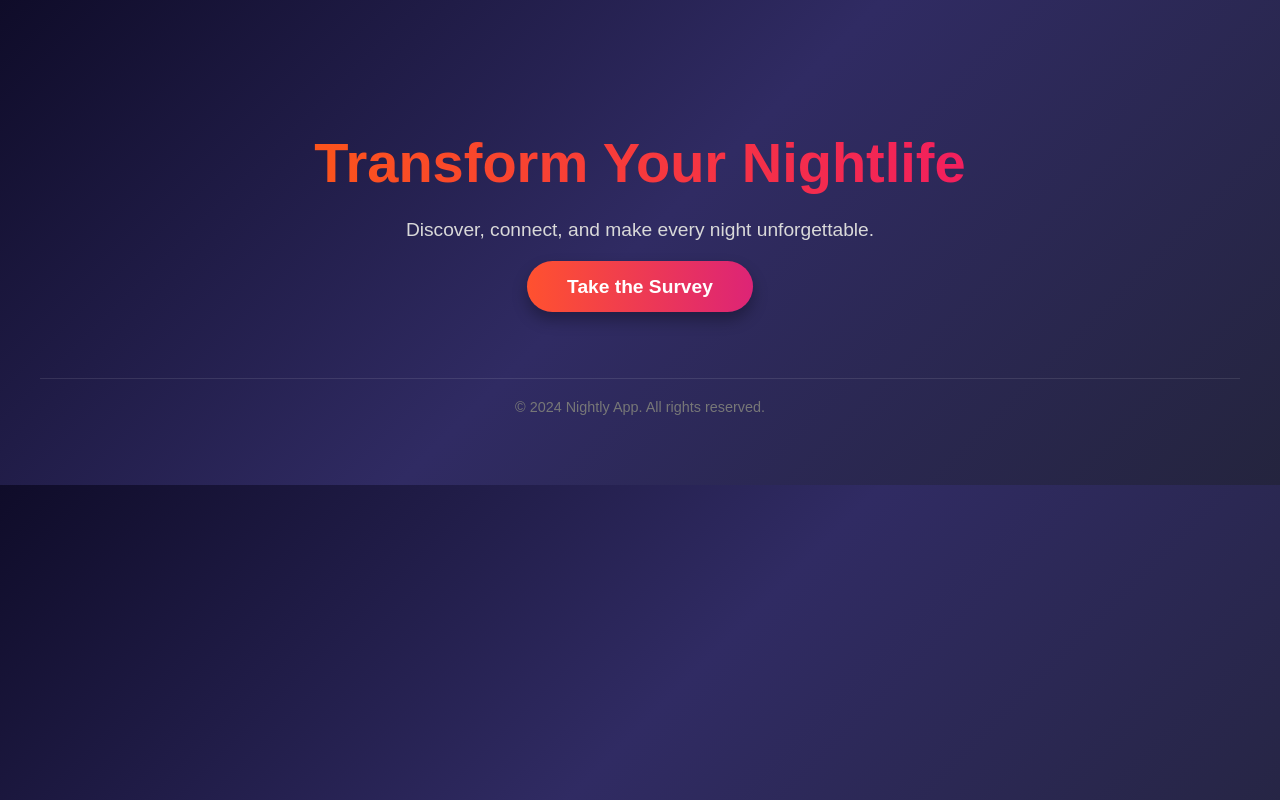
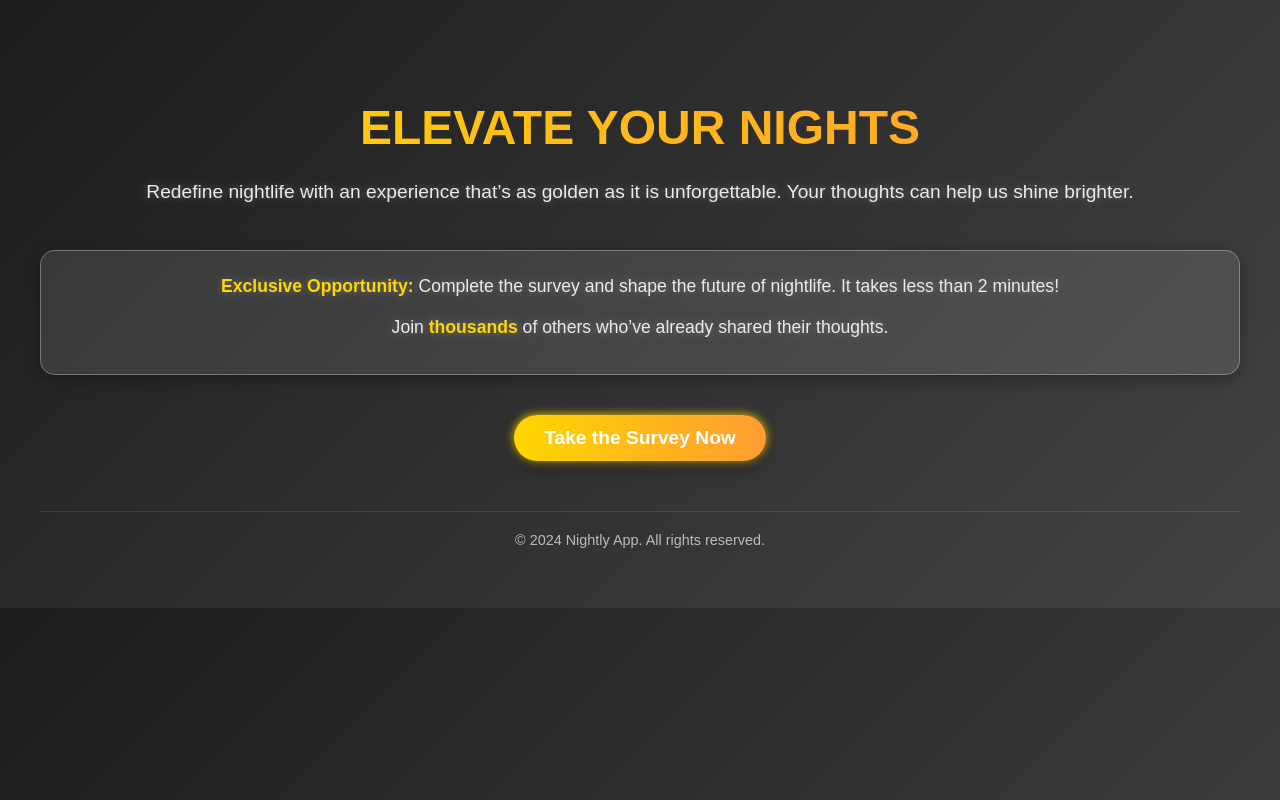
Before and after one commit to toji-ut/nightly, a plain HTML site: page test.html in a window 1280 px wide. Drawn offline with Linux system fonts and the light colour scheme.

Commit message:
complete

```diff
--- a/test.html
+++ b/test.html
@@ -3,71 +3,135 @@
 <head>
   <meta charset="UTF-8">
   <meta name="viewport" content="width=device-width, initial-scale=1.0">
-  <title>Transform Your Nightlife</title>
+  <title>Help Us Revolutionize Nightlife!</title>
   <style>
-
+    /* General Reset */
     * {
       margin: 0;
       padding: 0;
       box-sizing: border-box;
     }
+
     body {
       font-family: 'Poppins', sans-serif;
-      background: linear-gradient(135deg, #0f0c29, #302b63, #24243e);
-      color: white;
+      background: linear-gradient(135deg, #1c1c1c, #434343); /* Original gradient background */
+      color: #d4af37; /* Gold Text */
       text-align: center;
       overflow-x: hidden;
       padding: 0 20px;
-    }
-    h1 {
-      font-size: 3.5rem;
-      font-weight: 700;
-      margin-bottom: 20px;
-      background: linear-gradient(90deg, #ff6a00, #ee0979);
-      -webkit-background-clip: text;
-      -webkit-text-fill-color: transparent;
-    }
-    p {
-      font-size: 1.2rem;
-      line-height: 1.6;
-      margin-bottom: 30px;
-      color: #d9d9d9;
-    }
-    .container {
-      padding: 50px 20px;
-    }
-    .hero {
-      margin: 80px auto;
       animation: fadeIn 1.5s ease-in-out;
     }
 
+    h1 {
+      font-size: 3rem;
+      font-weight: bold;
+      margin-top: 60px;
+      margin-bottom: 20px;
+      color: #f5f5f5; /* Shiny Silver */
+      text-transform: uppercase;
+      background: linear-gradient(90deg, #ffd700, #ff9c33); /* Gold Gradient Text */
+      -webkit-background-clip: text;
+      -webkit-text-fill-color: transparent;
+      animation: fadeIn 1.5s ease-in-out;
+    }
+
+    p {
+      font-size: 1.2rem;
+      line-height: 1.8;
+      margin-bottom: 40px;
+      color: #eaeaea;
+      text-shadow: 0px 0px 8px rgba(255, 255, 255, 0.3);
+      animation: fadeIn 1.5s ease-in-out;
+    }
+
+    .container {
+      padding: 40px 20px;
+    }
+
+    .hero {
+      margin: 50px auto;
+      animation: fadeIn 1.5s ease-in-out;
+    }
+
+    /* Buttons */
     .survey-button {
-      padding: 15px 40px;
-      margin: 10px;
+      display: inline-block;
+      padding: 12px 30px;
       font-size: 1.2rem;
       font-weight: bold;
-      color: white;
-      background: linear-gradient(90deg, #ff512f, #dd2476);
+      color: #fff;
+      background: linear-gradient(90deg, #ffd700, #ff9c33); /* Gold Gradient */
       border: none;
       border-radius: 30px;
       cursor: pointer;
       text-decoration: none;
-      box-shadow: 0 8px 15px rgba(0, 0, 0, 0.3);
+      box-shadow: 0 8px 15px rgba(0, 0, 0, 0.3), 0 0 10px #ffd700;
       transition: transform 0.3s, box-shadow 0.3s;
-    }
-    .survey-button:hover {
-      transform: scale(1.1);
-      box-shadow: 0 12px 25px rgba(0, 0, 0, 0.5);
+      animation: fadeIn 1.5s ease-in-out;
     }
 
+    .survey-button:hover {
+      transform: scale(1.05);
+      box-shadow: 0 12px 25px rgba(0, 0, 0, 0.5), 0 0 20px #ffd700;
+    }
+
+    .cta-text {
+      font-size: 1rem;
+      color: #f5f5f5;
+      font-style: italic;
+      margin-top: 10px;
+    }
+
+    /* Highlighted Message */
+    .highlight {
+      background: rgba(255, 255, 255, 0.1);
+      padding: 20px;
+      border: 1px solid rgba(255, 255, 255, 0.3);
+      border-radius: 15px;
+      margin: 40px 0;
+      box-shadow: 0 4px 15px rgba(0, 0, 0, 0.3);
+      animation: fadeIn 1.5s ease-in-out;
+    }
+
+    .highlight p {
+      font-size: 1.1rem;
+      color: #eaeaea;
+      margin-bottom: 10px;
+    }
+
+    .highlight span {
+      color: #ffd700;
+      font-weight: bold;
+    }
+
+    /* Media Queries for Mobile */
+    @media (max-width: 600px) {
+      h1 {
+        font-size: 2.5rem;
+      }
+      p {
+        font-size: 1rem;
+      }
+      .survey-button {
+        font-size: 1rem;
+        padding: 10px 20px;
+        box-shadow: 0 6px 10px rgba(0, 0, 0, 0.3), 0 0 8px #ffd700;
+      }
+      .highlight {
+        padding: 15px;
+      }
+    }
+
+    /* Footer */
     footer {
       margin-top: 50px;
       font-size: 0.9rem;
-      color: #777;
+      color: #bbb;
       padding: 20px 0;
       border-top: 1px solid rgba(255, 255, 255, 0.1);
     }
 
+    /* Keyframes for fade-in and upward motion */
     @keyframes fadeIn {
       from {
         opacity: 0;
@@ -83,9 +147,18 @@
 <body>
   <div class="container">
     <div class="hero">
-      <h1>Transform Your Nightlife</h1>
-      <p>Discover, connect, and make every night unforgettable.</p>
-      <a href="https://docs.google.com/forms/d/e/1FAIpQLScnWR0IpqgSHHeL7k98EPPBXRs8WA9x77-q4IdlDa3iEnRjGg/viewform" target="_blank" class="survey-button">Take the Survey</a>
+      <h1>Elevate Your <span>Nights</span></h1>
+      <p>
+        Redefine nightlife with an experience that’s as golden as it is unforgettable.
+        Your thoughts can help us shine brighter.
+      </p>
+      <div class="highlight">
+        <p>
+          <span>Exclusive Opportunity:</span> Complete the survey and shape the future of nightlife. It takes less than 2 minutes!
+        </p>
+        <p>Join <span>thousands</span> of others who’ve already shared their thoughts.</p>
+      </div>
+      <a href="https://docs.google.com/forms/d/e/1FAIpQLScnWR0IpqgSHHeL7k98EPPBXRs8WA9x77-q4IdlDa3iEnRjGg/viewform" target="_blank" class="survey-button">Take the Survey Now</a>
     </div>
     <footer>
       © 2024 Nightly App. All rights reserved.
```
Also changed, not shown: index.html (+38 -11 lines).
